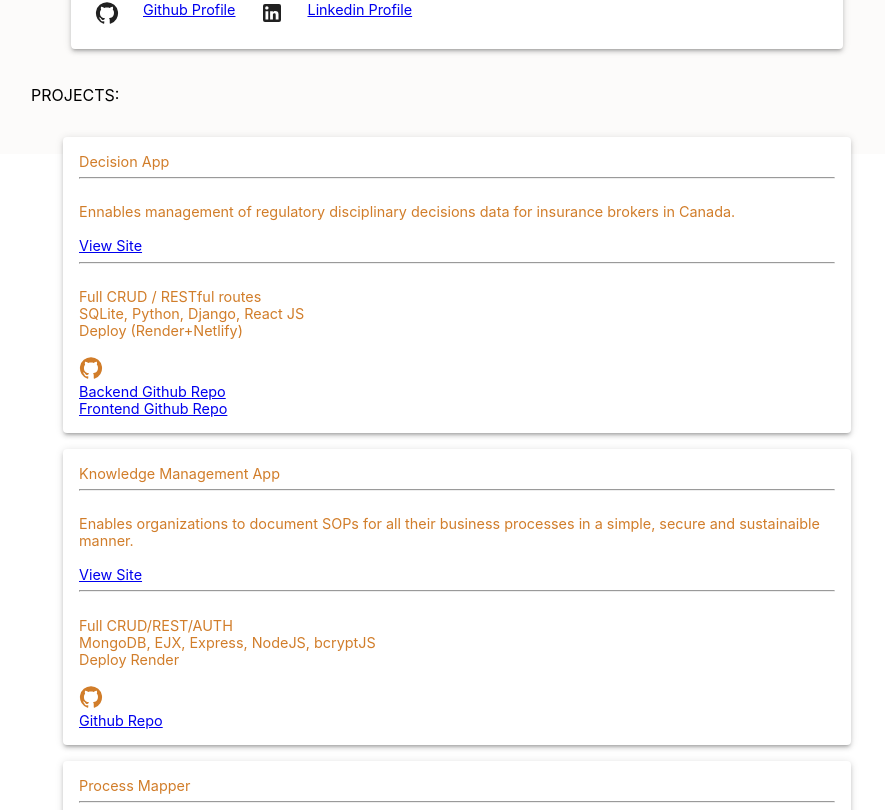
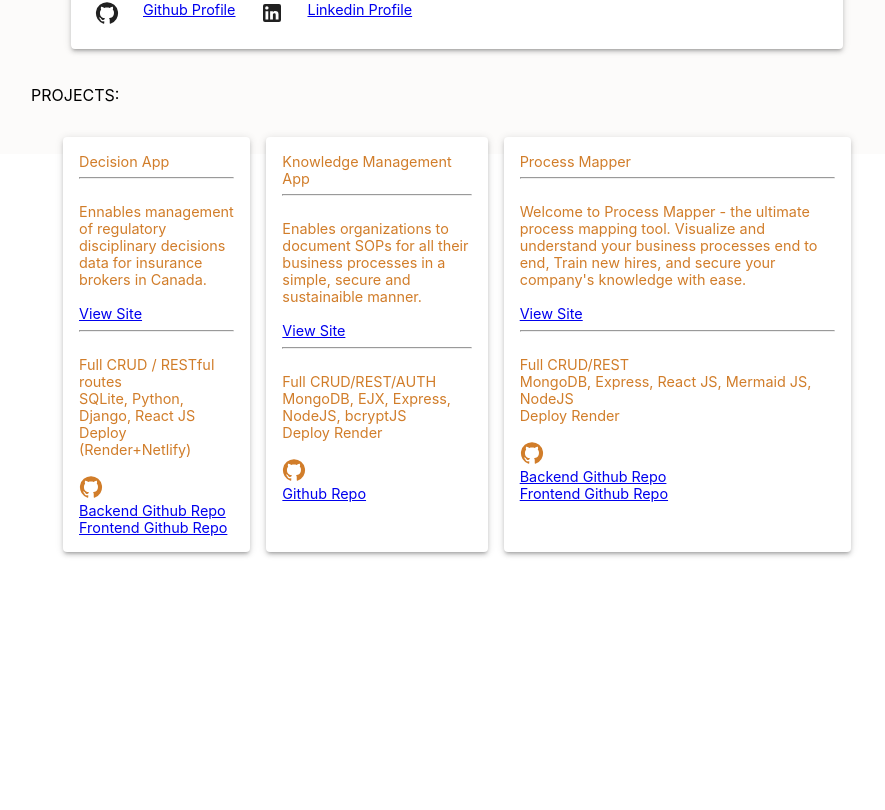
Before and after one commit to NaveenMuralidharan/portfolioApp_frontend, a React (Create React App) app: page / in a window 1280 px wide. Shown: the part 510-1320 px from the top of the page, without its empty margins (183-1068 px from the left). After the commit the page ends 1094 px from the top, so only its background shows below. Built offline with nearby package versions, Linux system fonts and the light colour scheme.

Commit message:
styling done

```diff
--- a/src/pages/Home.js
+++ b/src/pages/Home.js
@@ -143,7 +143,7 @@ const Home = (props)=> {
                     display: 'flex', padding: 4, bgColor: '#fcfbfa'
                 }}>
 
-                    <Stack direction="column" spacing={2}>
+                    <Stack direction="row" spacing={2}>
                         <Paper sx={{padding: 2, color: '#d17d2a'}} elevation={3}>
                             <ThemeProvider theme={theme}>
                                 <Typography variant="h5" component="div">
```
